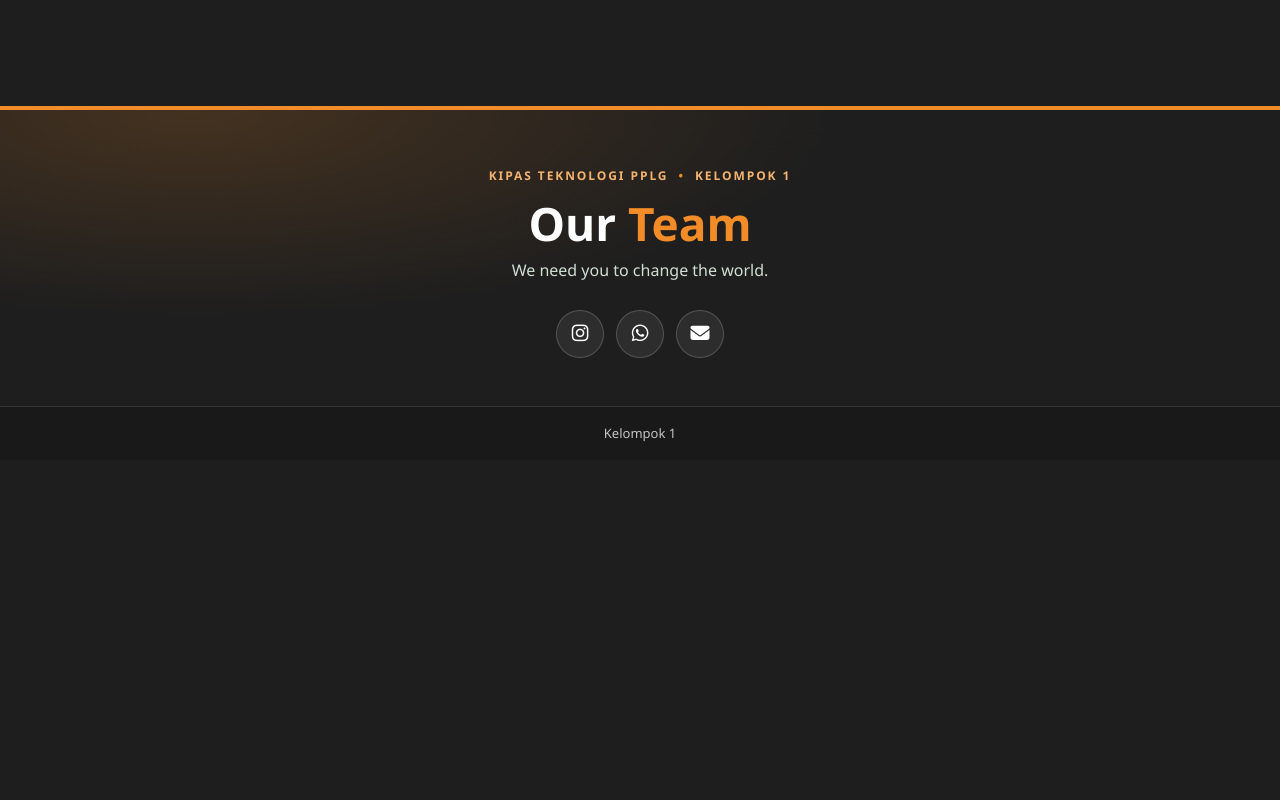
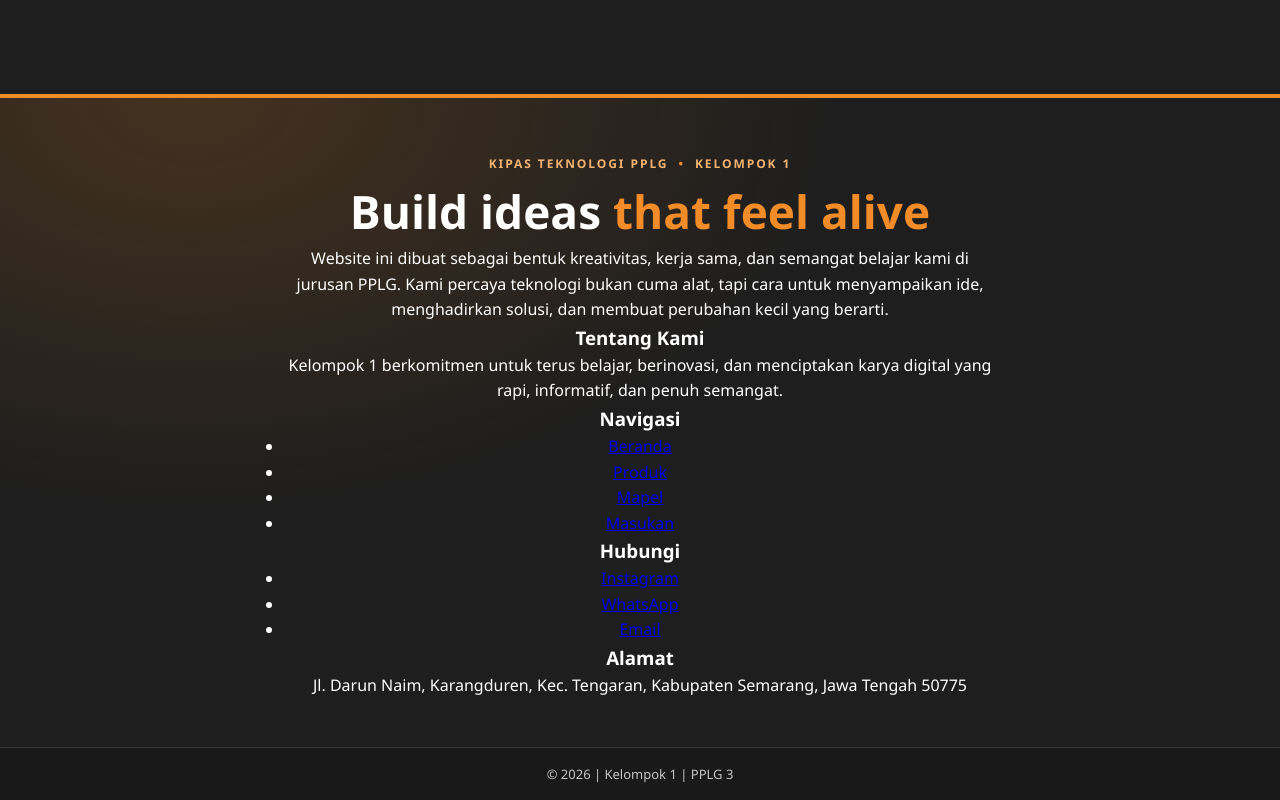
Before and after one commit to Avery-556/Kolaborasi-Kelompok-1, a plain HTML site: page b.ingriss.html in a window 1280 px wide. Shown: the part 750-1550 px from the top of the page. Before the commit the page ends 1210 px from the top, so only its background shows below. Drawn offline with Linux system fonts and the light colour scheme.

Commit message:
Update b.ingriss.html

```diff
--- a/b.ingriss.html
+++ b/b.ingriss.html
@@ -16,7 +16,6 @@
 
         <div class="header-logo">
             <h1>KTP</h1>
-            <span>(Kipas Teknologi PPLG)</span>
         </div>
 
         <img class="header-emblem" src="img/SMK.png" alt="Logo SMK Negeri Tengaran">
@@ -92,25 +91,53 @@
 
        <footer class="footer">
         <div class="footer-content">
-            <p class="footer-kicker">Kipas Teknologi PPLG <span>•</span> Kelompok 1</p>
-            <h2>Our <span>Team</span></h2>
-            <p>
-                We need you to change the world.
-            </p>
-            <div class="footer-social">
-                <a href="https://instagram.com/0r4n9.00" aria-label="Instagram">
-                    <i class="fab fa-instagram"></i>
-                </a>
-                <a href="https://wa.me/6285643763976" aria-label="WhatsApp">
-                    <i class="fab fa-whatsapp"></i>
-                </a>
-                <a href="mailto:adelia.p26003@satamail.my.id" aria-label="Email">
-                    <i class="fas fa-envelope"></i>
-                </a>
+            <div class="footer-brand">
+                <p class="footer-kicker">Kipas Teknologi PPLG <span>•</span> Kelompok 1</p>
+                <h2>Build ideas <span>that feel alive</span></h2>
+                <p>
+                    Website ini dibuat sebagai bentuk kreativitas, kerja sama, dan semangat belajar kami di jurusan PPLG.
+                    Kami percaya teknologi bukan cuma alat, tapi cara untuk menyampaikan ide, menghadirkan solusi, dan membuat perubahan kecil yang berarti.
+                </p>
             </div>
+
+            <div class="footer-grid">
+                <div class="footer-column">
+                    <h3>Tentang Kami</h3>
+                    <p>
+                        Kelompok 1 berkomitmen untuk terus belajar, berinovasi, dan menciptakan karya digital yang rapi, informatif, dan penuh semangat.
+                    </p>
+                </div>
+
+                <div class="footer-column">
+                    <h3>Navigasi</h3>
+                    <ul class="footer-links">
+                        <li><a href="index.html#beranda">Beranda</a></li>
+                        <li><a href="index.html#produk">Produk</a></li>
+                        <li><a href="index.html#mapel">Mapel</a></li>
+                        <li><a href="index.html#footer">Masukan</a></li>
+                    </ul>
+                </div>
+
+                <div class="footer-column">
+                    <h3>Hubungi</h3>
+                    <ul class="footer-links">
+                        <li><a href="https://instagram.com/0r4n9.00">Instagram</a></li>
+                        <li><a href="https://wa.me/6285643763976">WhatsApp</a></li>
+                        <li><a href="mailto:adelia.p26003@satamail.my.id">Email</a></li>
+                    </ul>
+                </div>
+
+                <div class="footer-column">
+                    <h3>Alamat</h3>
+                    <p>
+                        Jl. Darun Naim, Karangduren, Kec. Tengaran, Kabupaten Semarang, Jawa Tengah 50775
+                    </p>
+                </div>
+            </div>
+
         </div>
         <div class="footer-bottom">
-            <p>Kelompok 1</p>
+            <p>© 2026 | Kelompok 1 | PPLG 3</p>
         </div>
     </footer>
 
```
